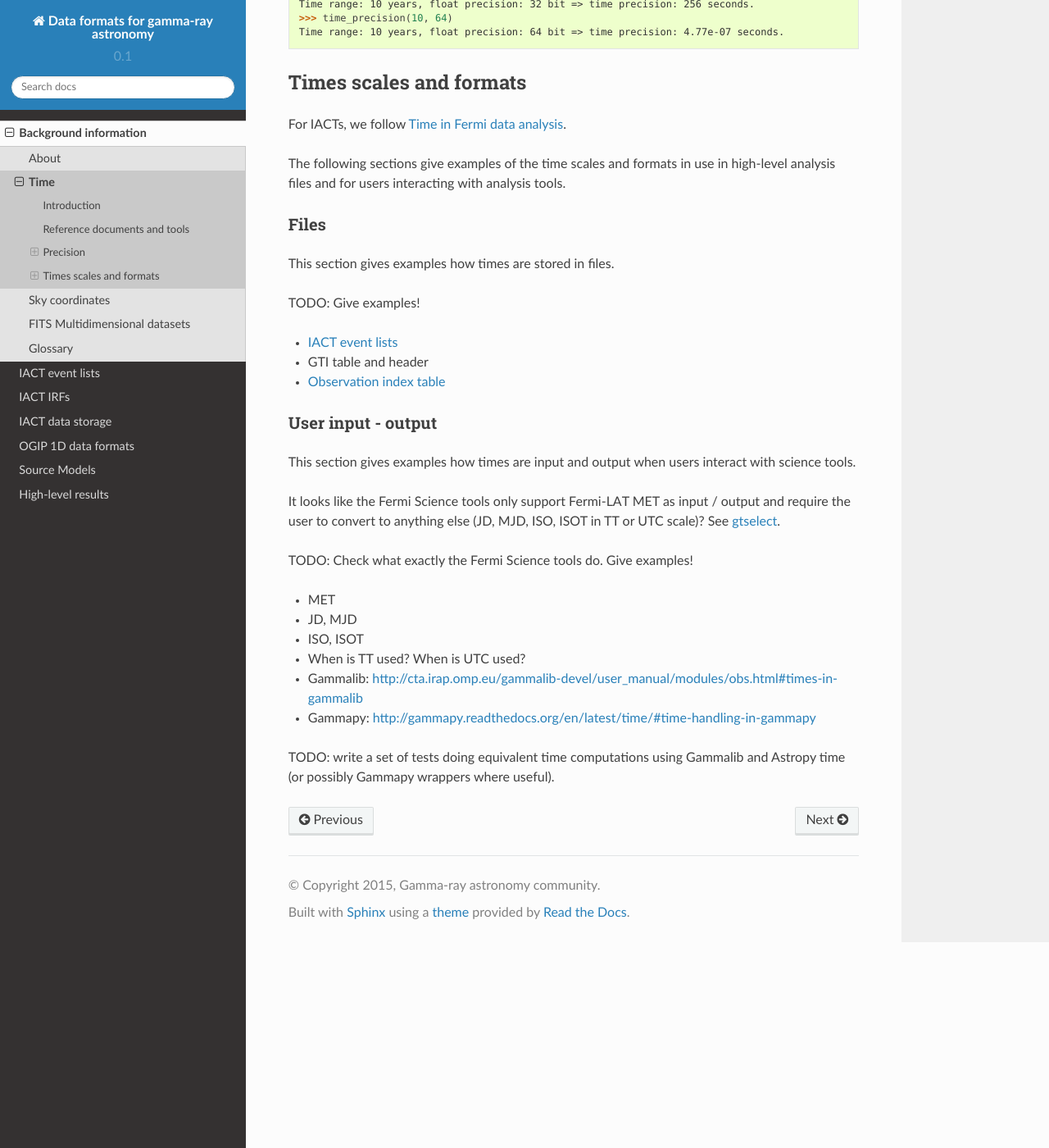
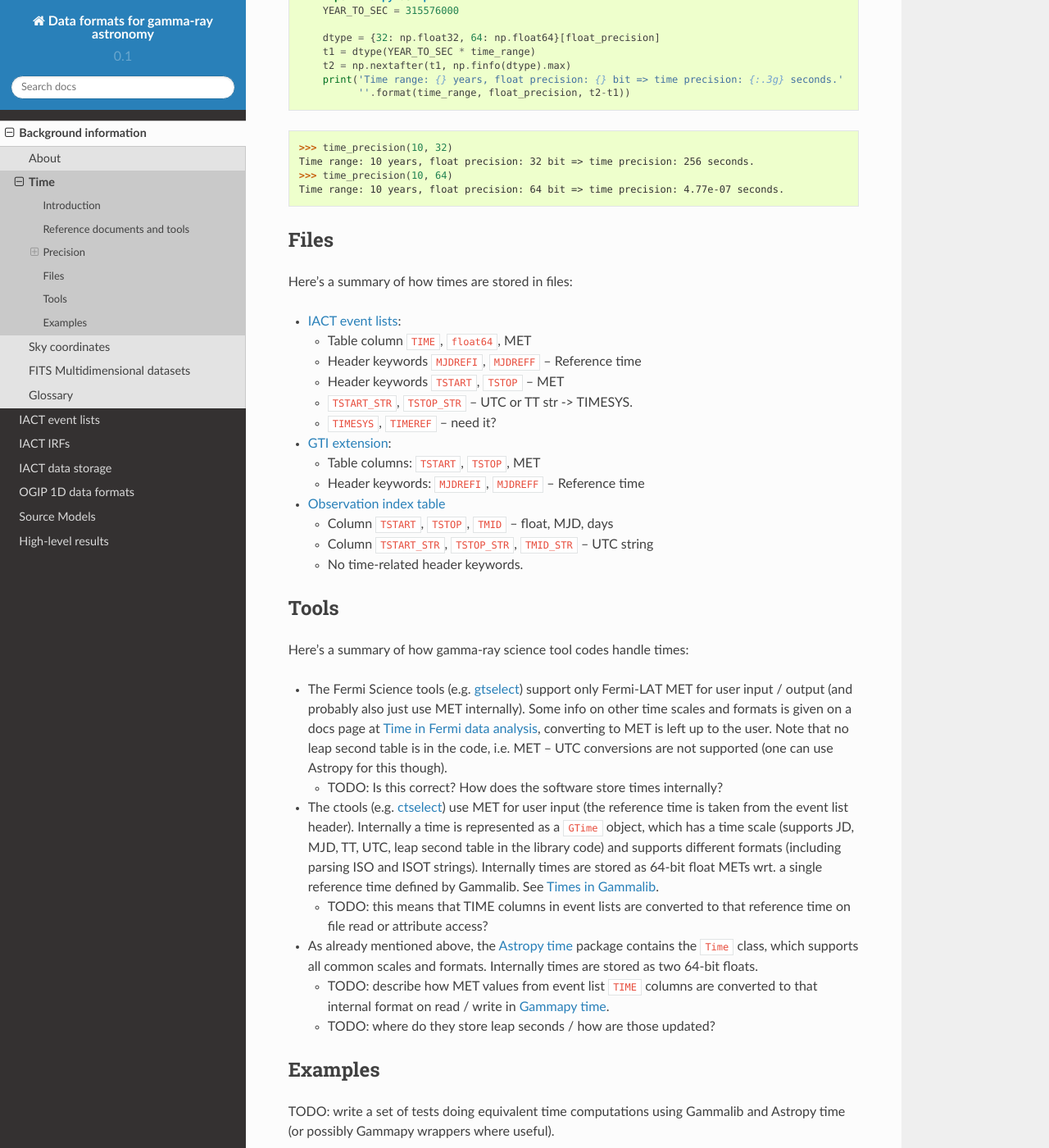
Before and after one commit to open-gamma-ray-astro/gamma-astro-data-formats, a Sphinx documentation site: the page built from source/info/time.rst, in a window 1280 px wide and 1400 px high, scrolled down 2221 px. Shown: the whole window at 82% size. Built offline with Sphinx 7.4.7 and the Read the Docs theme 2.0.0, drawn with Linux system fonts in a browser that asks for light colours; some of the changed text lies outside the part shown.

Commit message:
Update time description

```diff
--- a/source/events/index.rst
+++ b/source/events/index.rst
@@ -191,7 +191,7 @@ Optional header keywords
    * Relative humidity
    * TODO: link to definition ... wikipedia?
 
-
+.. _iact-gti:
 
 GTI extension
 -------------
--- a/source/info/time.rst
+++ b/source/info/time.rst
@@ -4,6 +4,14 @@
 
 Time
 ====
+
+This page gives background information on times in gamma-ray astronomy.
+
+It's not a format specification, rather a summary of the status quo:
+
+* How times are stored in files.
+* How times are represented in science tool codes
+* How times are input by users and output to users from these codes.
 
 .. _time-introduction:
 
@@ -125,50 +133,65 @@ with this function:
     >>> time_precision(10, 64)
     Time range: 10 years, float precision: 64 bit => time precision: 4.77e-07 seconds.
 
-.. _time-scales-formats:
-
-Times scales and formats
-------------------------
-
-For IACTs, we follow `Time in Fermi data analysis`_.
-
-The following sections give examples of the time scales and formats in use
-in high-level analysis files and for users interacting with analysis tools.
-
 .. _time-files:
 
 Files
-+++++
+-----
 
-This section gives examples how times are stored in files.
+Here's a summary of how times are stored in files:
 
-TODO: Give examples!
+* :ref:`iact-events`:
 
-* :ref:`iact-events`
-* GTI table and header
+  * Table column ``TIME``, ``float64``, MET
+  * Header keywords ``MJDREFI``, ``MJDREFF`` -- Reference time
+  * Header keywords ``TSTART``, ``TSTOP`` -- MET
+  * ``TSTART_STR``, ``TSTOP_STR`` -- UTC or TT str -> TIMESYS.
+  * ``TIMESYS``, ``TIMEREF`` -- need it?
+* :ref:`iact-gti`:
+
+  * Table columns: ``TSTART``, ``TSTOP``, MET
+  * Header keywords: ``MJDREFI``, ``MJDREFF`` -- Reference time
+
 * :ref:`obs-index`
 
-.. _time-user:
+  * Column ``TSTART``, ``TSTOP``, ``TMID`` -- float, MJD, days
+  * Column ``TSTART_STR``, ``TSTOP_STR``, ``TMID_STR`` -- UTC string
+  * No time-related header keywords.
 
-User input - output
-+++++++++++++++++++
+.. _time-tools:
 
-This section gives examples how times are input and output when users interact
-with science tools.
+Tools
+-----
 
-It looks like the Fermi Science tools only support Fermi-LAT MET as input / output
-and require the user to convert to anything else (JD, MJD, ISO, ISOT in TT or UTC scale)?
-See `gtselect`_.
+Here's a summary of how gamma-ray science tool codes handle times:
 
-TODO: Check what exactly the Fermi Science tools do. Give examples!
+* The Fermi Science tools (e.g. `gtselect`_) support only Fermi-LAT MET for user
+  input / output (and probably also just use MET internally).
+  Some info on other time scales and formats is given on a docs
+  page at `Time in Fermi data analysis`_, converting to MET is left up to the user.
+  Note that no leap second table is in the code, i.e. MET -- UTC conversions are
+  not supported (one can use Astropy for this though).
 
-* MET
-* JD, MJD
-* ISO, ISOT
-* When is TT used? When is UTC used?
+  * TODO: Is this correct? How does the software store times internally?
+* The ctools (e.g. `ctselect`_) use MET for user input (the reference time is taken
+  from the event list header). Internally a time is represented as a ``GTime`` object,
+  which has a time scale (supports JD, MJD, TT, UTC, leap second table in the library code)
+  and supports different formats (including parsing ISO and ISOT strings).
+  Internally times are stored as 64-bit float METs wrt. a single reference time
+  defined by Gammalib. See `Times in Gammalib`_.
 
-* Gammalib: http://cta.irap.omp.eu/gammalib-devel/user_manual/modules/obs.html#times-in-gammalib
-* Gammapy: http://gammapy.readthedocs.org/en/latest/time/#time-handling-in-gammapy
+  * TODO: this means that TIME columns in event lists are
+    converted to that reference time on file read or attribute access?
+* As already mentioned above, the `Astropy time`_ package contains the ``Time``
+  class, which supports all common scales and formats.
+  Internally times are stored as two 64-bit floats.
 
-TODO: write a set of tests doing equivalent time computations using Gammalib and Astropy time
-(or possibly Gammapy wrappers where useful).
+  * TODO: describe how MET values from event list ``TIME`` columns are converted
+    to that internal format on read / write in `Gammapy time`_.
+  * TODO: where do they store leap seconds / how are those updated?
+
+Examples
+--------
+
+TODO: write a set of tests doing equivalent time computations using Gammalib and
+Astropy time (or possibly Gammapy wrappers where useful).
--- a/source/references.txt
+++ b/source/references.txt
@@ -1,9 +1,12 @@
 .. _gtpsf: http://fermi.gsfc.nasa.gov/ssc/data/analysis/scitools/help/gtpsf.txt
 .. _gtselect: http://fermi.gsfc.nasa.gov/ssc/data/analysis/scitools/help/gtselect.txt
+.. _ctselect: http://cta.irap.omp.eu/ctools/doc/ctselect.html
 .. _SOFA Time Scale and Calendar Tools: http://www.iausofa.org/2015_0209_C/sofa/sofa_ts_c.pdf
 .. _Time in Fermi data analysis: http://fermi.gsfc.nasa.gov/ssc/data/analysis/documentation/Cicerone/Cicerone_Data/Time_in_ScienceTools.html
+.. _Times in Gammalib: http://cta.irap.omp.eu/gammalib-devel/user_manual/modules/obs.html#times-in-gammalib
 .. _xTime: https://heasarc.gsfc.nasa.gov/cgi-bin/Tools/xTime/xTime.pl
 .. _Astropy time: http://docs.astropy.org/en/latest/time/index.html
+.. _Gammapy time: http://gammapy.readthedocs.org/en/latest/time/
 .. _ISO 8601: https://en.wikipedia.org/wiki/ISO_8601
 .. _2015A%26A...574A..36R: http://adsabs.harvard.edu/abs/2015A%26A...574A..36R
 .. _Sherpa: http://cxc.harvard.edu/sherpa/
```
